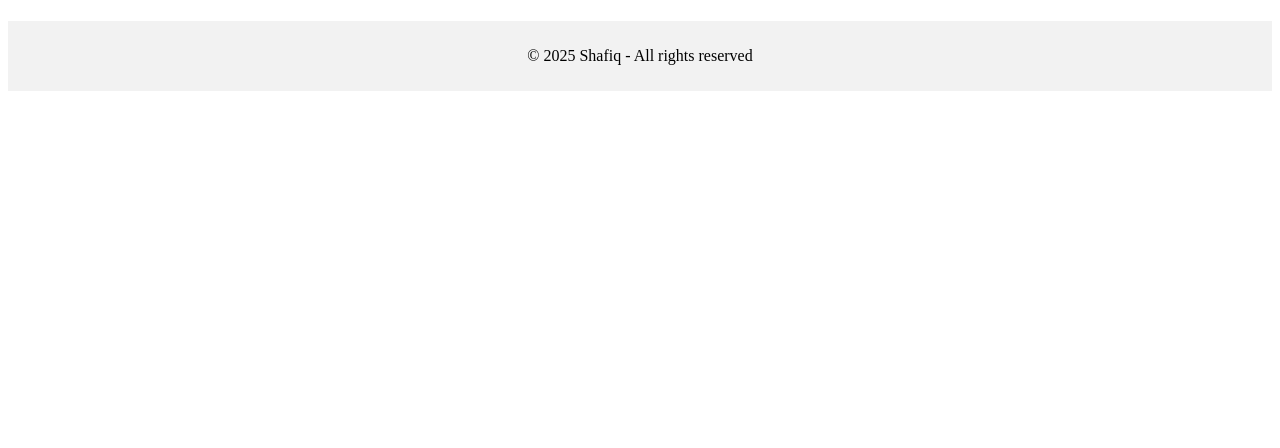
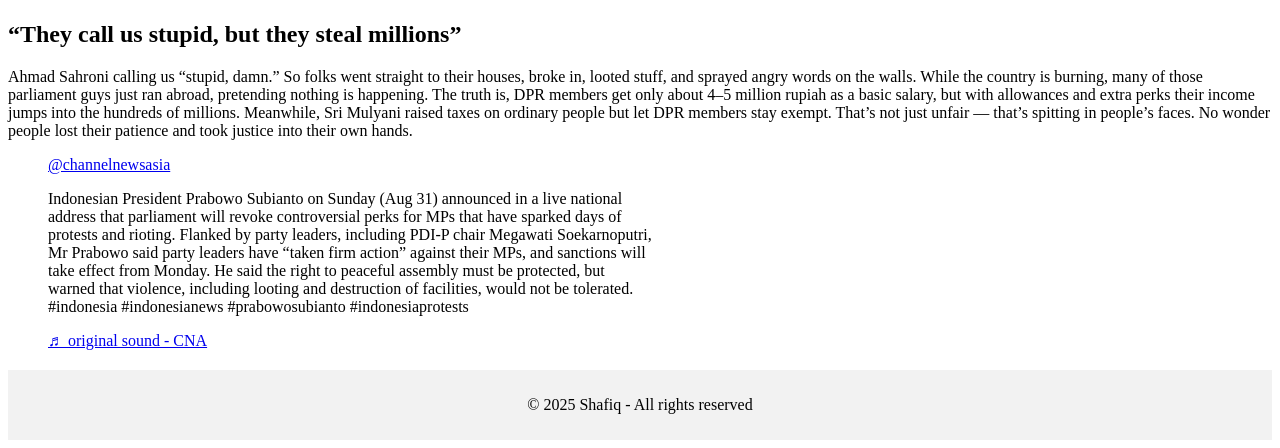
Before and after one commit to Shafiqkq/my-web, a plain HTML site: page index.html in a window 1280 px wide. Shown: the part 1422-1870 px from the top of the page. Before the commit the page ends 1521 px from the top, so only its background shows below. Drawn offline with Linux system fonts and the light colour scheme; a script that the page names is missing.

Commit message:
Update index.html

```diff
--- a/index.html
+++ b/index.html
@@ -2,9 +2,9 @@
 <html lang="en">
 <head>
     <meta charset="utf-8">
-     <meta name="viewport" content="width=device-width, initial-scale=1.0" />
-     <meta name="description" content="Widespread protests erupted after the death of 21-year-old delivery driver Affan Kurniawan, who was fatally struck by an armored police vehicle during a demonstration"/>
-     <meta name="author" content="Shafiq" />
+      <meta name="viewport" content="width=device-width, initial-scale=1.0" />
+      <meta name="description" content="Widespread protests erupted after the death of 21-year-old delivery driver Affan Kurniawan, who was fatally struck by an armored police vehicle during a demonstration"/>
+      <meta name="author" content="Shafiq" />
        <meta property="og:title" content="Indonesian people's demonstrations" />
   <meta property="og:description" content="Widespread protests erupted after the death of 21-year-old" />
   <meta property="og:type" content="website" />
@@ -24,7 +24,9 @@
 <body>
  <main>
   <h1>“We’ve Had Enough”: Indonesians Rise Up After Police Kill Young Worker</h1>
-  <p>Across Indonesia, ordinary people are flooding the streets after the tragic death of Affan Kurniawan, a 21-year-old delivery driver crushed by a police armored vehicle during a protest. For many, his death symbolizes years of frustration — rising costs of living, lawmakers enjoying lavish perks, and a widening gap between the elite and the people. The anger has turned into flames: government buildings torched, officials’ houses attacked, and crowds demanding dignity and justice. “They live in luxury while we suffer,” shouted one protester, reflecting a movement that now feels unstoppable.</p>
+   <p>Across Indonesia, ordinary people are flooding the streets after the tragic death of Affan Kurniawan, a 21-year-old delivery driver crushed by a police armored vehicle during a protest. For many, his death symbolizes years of frustration — rising costs of living, lawmakers enjoying lavish perks, and a widening gap between the elite and the people. The anger has turned into flames: government buildings torched, officials’ houses attacked, and crowds demanding dignity and justice. “They live in luxury while we suffer,” shouted one protester, reflecting a movement that now feels unstoppable.</p>
+
+<!--section 1-->
   <section>
     <h2>Voices of Anger: Citizens Against Political Privilege</h2>
     <p>Explains the deeper reasons behind the people’s rage: inequality, police violence, and frustration at politicians’ wealth while workers struggle to survive.</p>
@@ -35,6 +37,8 @@
      title="ndonesia President Prabowo says parliament to remove controversial perks for MPs after protests"
     ></iframe>
    </section>
+
+   <!--section 2-->
    <section>
     <h2>Why the Streets Exploded: From Poverty to Protest</h2>
     <p>Explains the deeper reasons behind the people’s rage: inequality, police violence, and frustration at politicians’ wealth while workers struggle to survive.</p>
@@ -45,6 +49,8 @@
       title="What's behind widespread unrest in Indonesia? | Inside Story"
     ></iframe>
    </section>
+
+     <!--section 3-->
    <section>
      <h2>Flames of Resistance: People Fight Back in Makassar</h2>
      <p>Footage of crowds setting fire to parliament buildings — seen not just as destruction, but as a symbol of rejecting a system people believe has failed them.</p>
@@ -55,6 +61,15 @@
       title="Indonesia: Violent rioting continues with three people confirmed dead | DW News"
     ></iframe>
    </section>
+
+     <!--section 4-->
+     <section>
+         <h2>“They call us stupid, but they steal millions”</h2>
+         <p>Ahmad Sahroni calling us “stupid, damn.” So folks went straight to their houses, broke in, looted stuff, and sprayed angry words on the walls. While the country is burning, many of those parliament guys just ran abroad, pretending nothing is happening.
+
+The truth is, DPR members get only about 4–5 million rupiah as a basic salary, but with allowances and extra perks their income jumps into the hundreds of millions. Meanwhile, Sri Mulyani raised taxes on ordinary people but let DPR members stay exempt. That’s not just unfair — that’s spitting in people’s faces. No wonder people lost their patience and took justice into their own hands.</p>
+            <blockquote class="tiktok-embed" cite="https://www.tiktok.com/@channelnewsasia/video/7544693228277107984" data-video-id="7544693228277107984" style="max-width: 605px;min-width: 325px;" > <section> <a target="_blank" title="@channelnewsasia" href="https://www.tiktok.com/@channelnewsasia?refer=embed">@channelnewsasia</a> <p>Indonesian President Prabowo Subianto on Sunday (Aug 31) announced in a live national address that parliament will revoke controversial perks for MPs that have sparked days of protests and rioting. Flanked by party leaders, including PDI-P chair Megawati Soekarnoputri, Mr Prabowo said party leaders have “taken firm action” against their MPs, and sanctions will take effect from Monday. He said the right to peaceful assembly must be protected, but warned that violence, including looting and destruction of facilities, would not be tolerated. #indonesia #indonesianews #prabowosubianto #indonesiaprotests</p> <a target="_blank" title="♬ original sound  - CNA" href="https://www.tiktok.com/music/original-sound-CNA-7544693289300134672?refer=embed">♬ original sound  - CNA</a> </section> </blockquote> <script async src="https://www.tiktok.com/embed.js"></script>
+     </section>
   </main>
 
    <footer style="text-align:center; padding:10px; background:#f2f2f2; margin-top:20px;">
```
